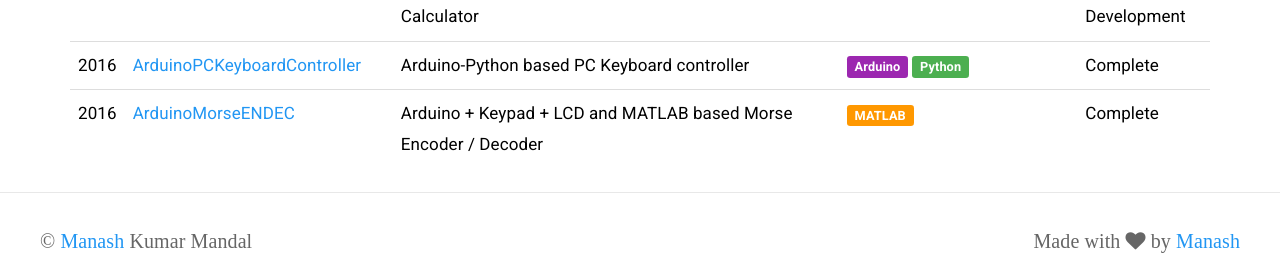
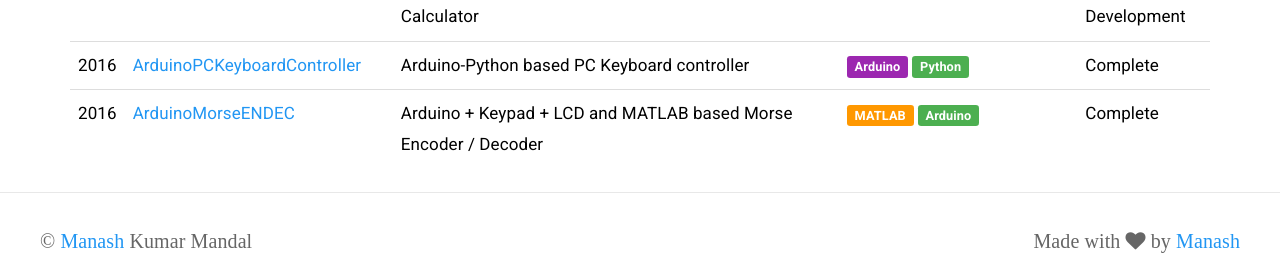
Before and after one commit to manashmandal/manashmandal.github.io, a Jekyll site: the page built from projects.html, in a window 1280 px wide and 900 px high, scrolled down 1245 px. Shown: the part 620-897 px from the top of the window. Built offline with Jekyll 4.4.1, drawn with Linux system fonts in a browser that asks for light colours; nearby versions of some CDN libraries; some web fonts are replaced.

Commit message:
Update projects.html

```diff
--- a/projects.html
+++ b/projects.html
@@ -187,7 +187,7 @@ title: Projects
             <td>2016</td>
             <td><a href="https://github.com/manashmndl/ArduinoMorseENDEC" target="_blank">ArduinoMorseENDEC</a></td>
             <td>Arduino + Keypad + LCD and MATLAB based Morse Encoder / Decoder</td>
-            <td><span class="label label-warning">MATLAB</span> <span class="label label-sucess">Arduino</span></td>
+            <td><span class="label label-warning">MATLAB</span> <span class="label label-success">Arduino</span></td>
             <td>Complete</td>
         </tr>
 
```
